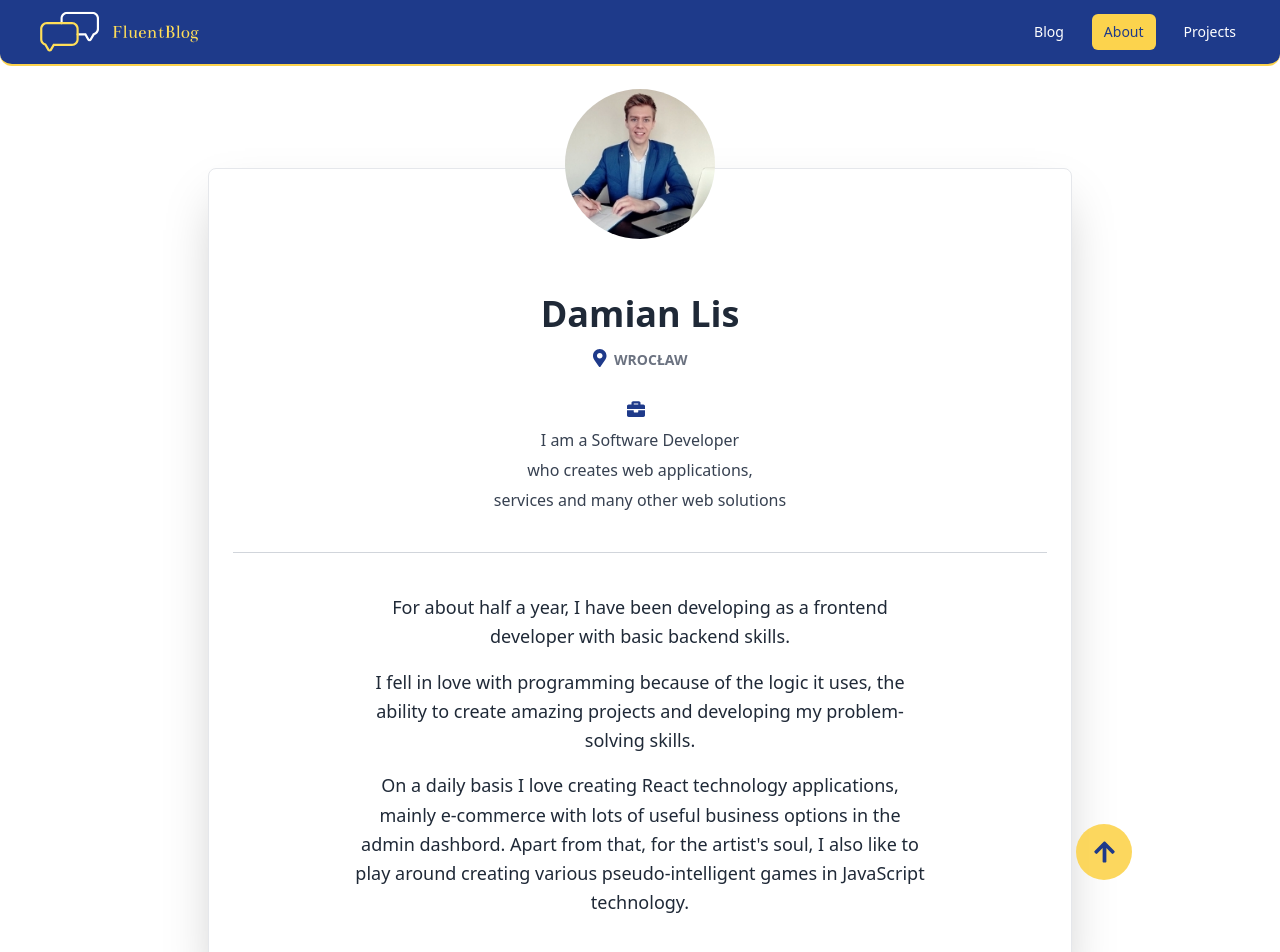
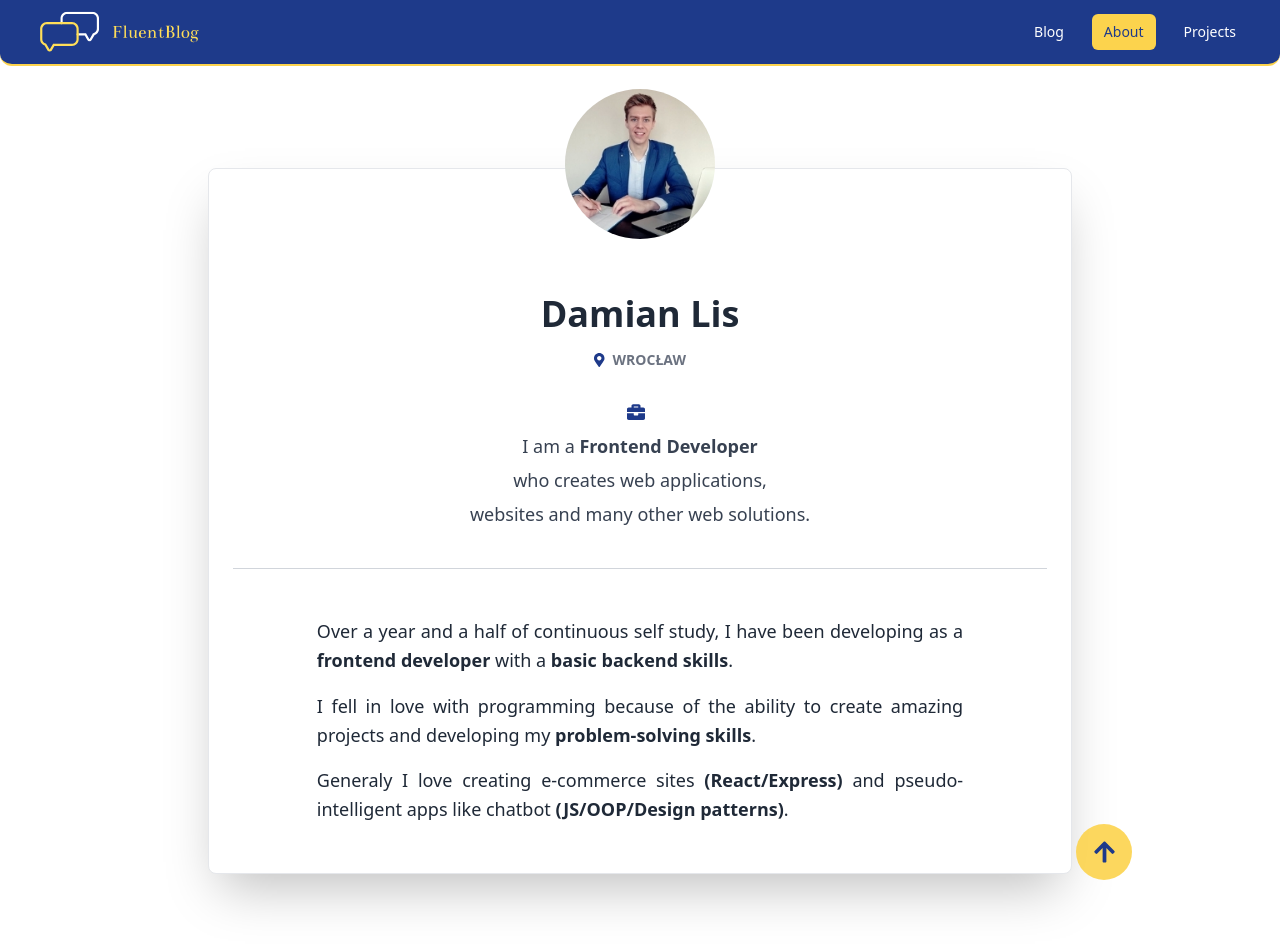
Before and after one commit to damian-lis/fluent-blog, a Next.js app: page /about in a window 1280 px wide. Shown: the top 952 px of the page. Built offline with nearby package versions, Linux system fonts and the light colour scheme.

Commit message:
Changed description and some styles in pages/about.js file

```diff
--- a/pages/about.js
+++ b/pages/about.js
@@ -7,7 +7,7 @@ export default function About() {
       <section className="relative py-16">
         <div className="max-w-4xl px-4 m-auto">
           <div className="relative flex flex-col min-w-0 break-words bg-white w-full mb-6 shadow-2xl border border-gray-200 rounded-lg mt-10">
-            <div className="px-6">
+            <div className="px-6 text-lg">
               <div className="flex flex-wrap justify-center">
                 <div className="w-full lg:w-3/12 px-4 lg:order-2 flex justify-center -mt-20">
                   <Image
@@ -19,37 +19,39 @@ export default function About() {
                   />
                 </div>
               </div>
-              <div className="text-center mt-12">
+              <div className="mt-12 text-center">
                 <h3 className="text-4xl font-semibold leading-normal mb-2 text-gray-800 mb-2">
                   Damian Lis
                 </h3>
                 <div className="text-sm leading-normal mt-0 mb-2 text-gray-500 font-bold uppercase">
-                  <i className="fas fa-map-marker-alt mr-2 text-lg text-blue-900"></i>
+                  <i className="fas fa-map-marker-alt mr-2 text-blue-900"></i>
                   Wrocław
                 </div>
-                <div className="mb-2 text-gray-700 mt-7">
-                  <i className="fas fa-briefcase mr-2 text-lg text-blue-900 "></i>
-                  <p className="my-1.5">I am a Software Developer</p>
+                <div className="mb-2 text-gray-700  mt-7">
+                  <i className="fas fa-briefcase mr-2 text-blue-900 "></i>
+                  <p className="my-1.5">
+                    I am a <strong>Frontend Developer</strong>
+                  </p>
                   <p className="my-1.5">who creates web applications,</p>
-                  <p className="my-1.5">services and many other web solutions</p>
+                  <p className="my-1.5">websites and many other web solutions.</p>
                 </div>
               </div>
-              <div className="mt-10 py-10 border-t border-gray-300 text-center">
-                <div className="flex flex-wrap justify-center">
-                  <div className="w-full lg:w-9/12 px-4">
-                    <p className="mb-4 text-lg leading-relaxed text-gray-800">
-                      For about half a year, I have been developing as a frontend developer with
-                      basic backend skills.
+              <div className="mt-10 py-12 border-t border-gray-300">
+                <div className="flex justify-center">
+                  <div className="w-full md:w-10/12 sm:text-left md:text-justify  px-4">
+                    <p className="mb-4  leading-relaxed text-gray-800">
+                      Over a year and a half of continuous self study, I have been developing as a
+                      <strong> frontend developer</strong> with a
+                      <strong> basic backend skills</strong>.
                     </p>
-                    <p className="mb-4 text-lg leading-relaxed text-gray-800">
-                      I fell in love with programming because of the logic it uses, the ability to
-                      create amazing projects and developing my problem-solving skills.
+                    <p className="mb-4 leading-relaxed text-gray-800">
+                      I fell in love with programming because of the ability to create amazing
+                      projects and developing my <strong>problem-solving skills</strong>.
                     </p>
-                    <p className="mb-4 text-lg leading-relaxed text-gray-800">
-                      On a daily basis I love creating React technology applications, mainly
-                      e-commerce with lots of useful business options in the admin dashbord. Apart
-                      from that, for the artist's soul, I also like to play around creating various
-                      pseudo-intelligent games in JavaScript technology.
+                    <p className="leading-relaxed text-gray-800">
+                      Generaly I love creating e-commerce sites <strong>(React/Express)</strong> and
+                      pseudo-intelligent apps like chatbot <strong>(JS/OOP/Design patterns)</strong>
+                      .
                     </p>
                   </div>
                 </div>
```
